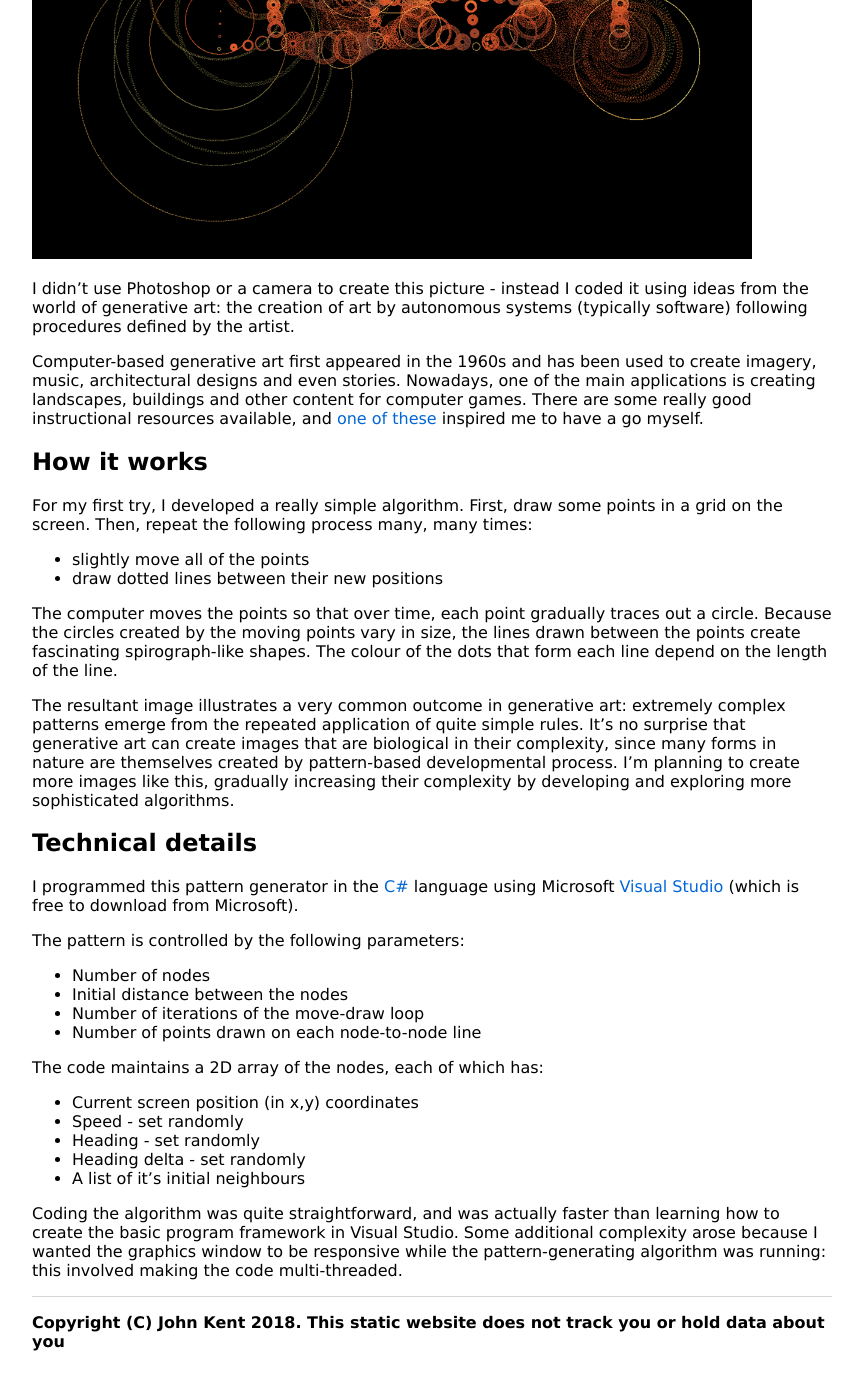
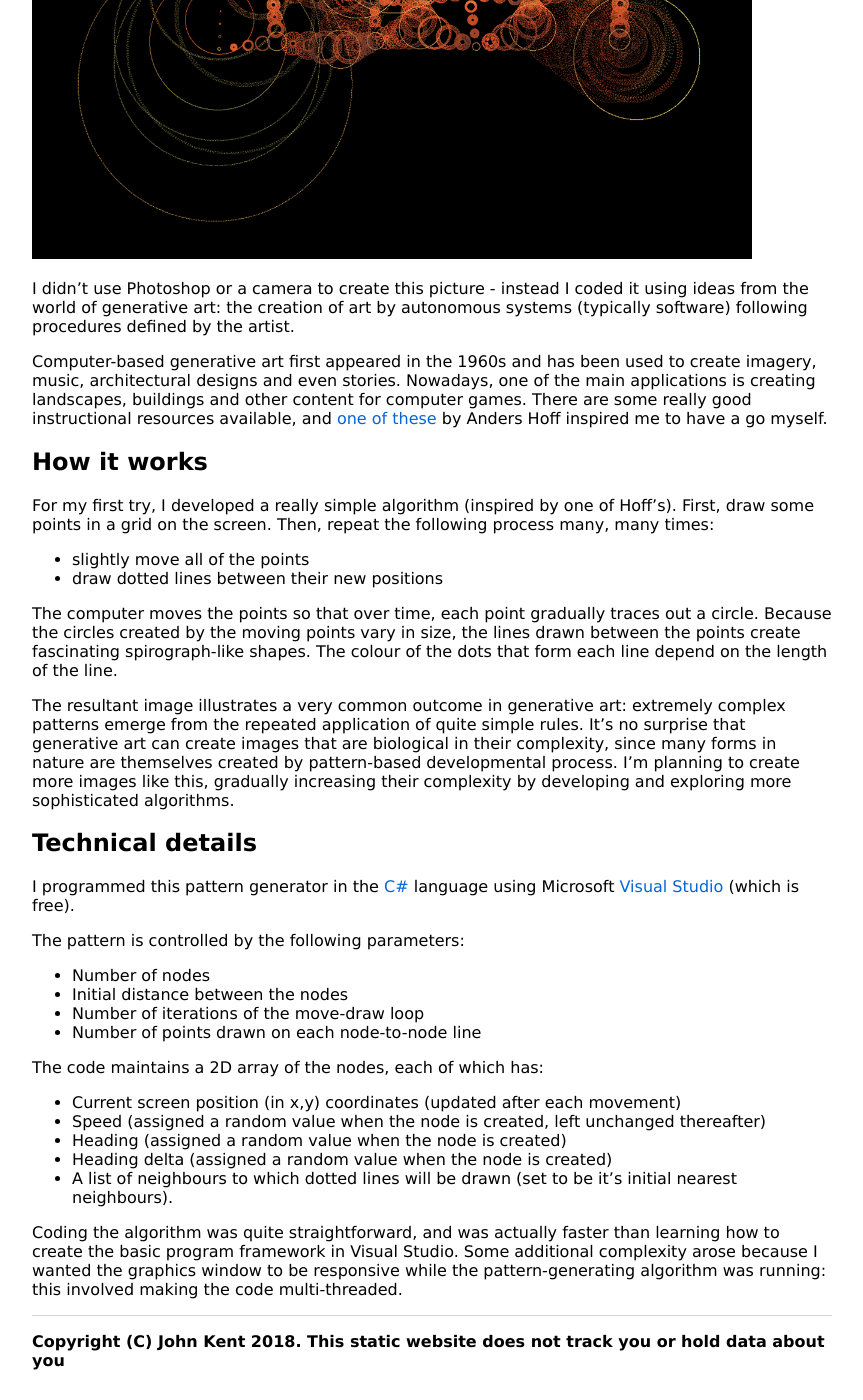
Before and after one commit to KineticLensman/KineticLensman.github.io, a Jekyll site: the page built from _posts/2018-12-24-generative.md, in a window 1280 px wide and 1400 px high, scrolled down 691 px. Shown: the whole window, without its empty margins (208-1071 px from the left). Built offline with Jekyll 4.4.1, drawn with Linux system fonts in a browser that asks for light colours.

Commit message:
improved alg notes, proper ref for Hoff

```diff
--- a/_posts/2018-12-24-generative.md
+++ b/_posts/2018-12-24-generative.md
@@ -15,11 +15,11 @@ date: 2018-12-24
 
 I didn't use Photoshop or a camera to create this picture - instead I coded it using ideas from the world of generative art: the creation of art by autonomous systems (typically software) following procedures defined by the artist.
 
-Computer-based generative art first appeared in the 1960s and has been used to create imagery, music, architectural designs and even stories. Nowadays, one of the main applications is creating landscapes, buildings and other content for computer games. There are some really good instructional resources available, and [one of these](https://inconvergent.net/generative/) inspired me to have a go myself.
+Computer-based generative art first appeared in the 1960s and has been used to create imagery, music, architectural designs and even stories. Nowadays, one of the main applications is creating landscapes, buildings and other content for computer games. There are some really good instructional resources available, and [one of these](https://inconvergent.net/generative/) by Anders Hoff inspired me to have a go myself.
 
 ## How it works
 
-For my first try, I developed a really simple algorithm. First, draw some points in a grid on the screen. Then, repeat the following process many, many times:
+For my first try, I developed a really simple algorithm (inspired by one of Hoff's). First, draw some points in a grid on the screen. Then, repeat the following process many, many times:
 * slightly move all of the points
 * draw dotted lines between their new positions
 
@@ -29,7 +29,7 @@ The resultant image illustrates a very common outcome in generative art: extreme
 
 ## Technical details
 
-I programmed this pattern generator in the [C#](https://en.wikipedia.org/wiki/C_Sharp_(programming_language)) language using Microsoft [Visual Studio](https://docs.microsoft.com/en-us/visualstudio/get-started/visual-studio-ide?view=vs-2017) (which is free to download from Microsoft).
+I programmed this pattern generator in the [C#](https://en.wikipedia.org/wiki/C_Sharp_(programming_language)) language using Microsoft [Visual Studio](https://docs.microsoft.com/en-us/visualstudio/get-started/visual-studio-ide?view=vs-2017) (which is free).
 
 The pattern is controlled by the following parameters:
 * Number of nodes
@@ -38,10 +38,10 @@ The pattern is controlled by the following parameters:
 * Number of points drawn on each node-to-node line
 
 The code maintains a 2D array of the nodes, each of which has:
-* Current screen position (in x,y) coordinates
-* Speed - set randomly
-* Heading - set randomly
-* Heading delta - set randomly
-* A list of it's initial neighbours
+* Current screen position (in x,y) coordinates (updated after each movement)
+* Speed (assigned a random value when the node is created, left unchanged thereafter)
+* Heading (assigned a random value when the node is created)
+* Heading delta (assigned a random value when the node is created)
+* A list of neighbours to which dotted lines will be drawn (set to be it's initial nearest neighbours).
 
 Coding the algorithm was quite straightforward, and was actually faster than learning how to create the basic program framework in Visual Studio. Some additional complexity arose because I wanted the graphics window to be responsive while the pattern-generating algorithm was running: this involved making the code multi-threaded.
```
